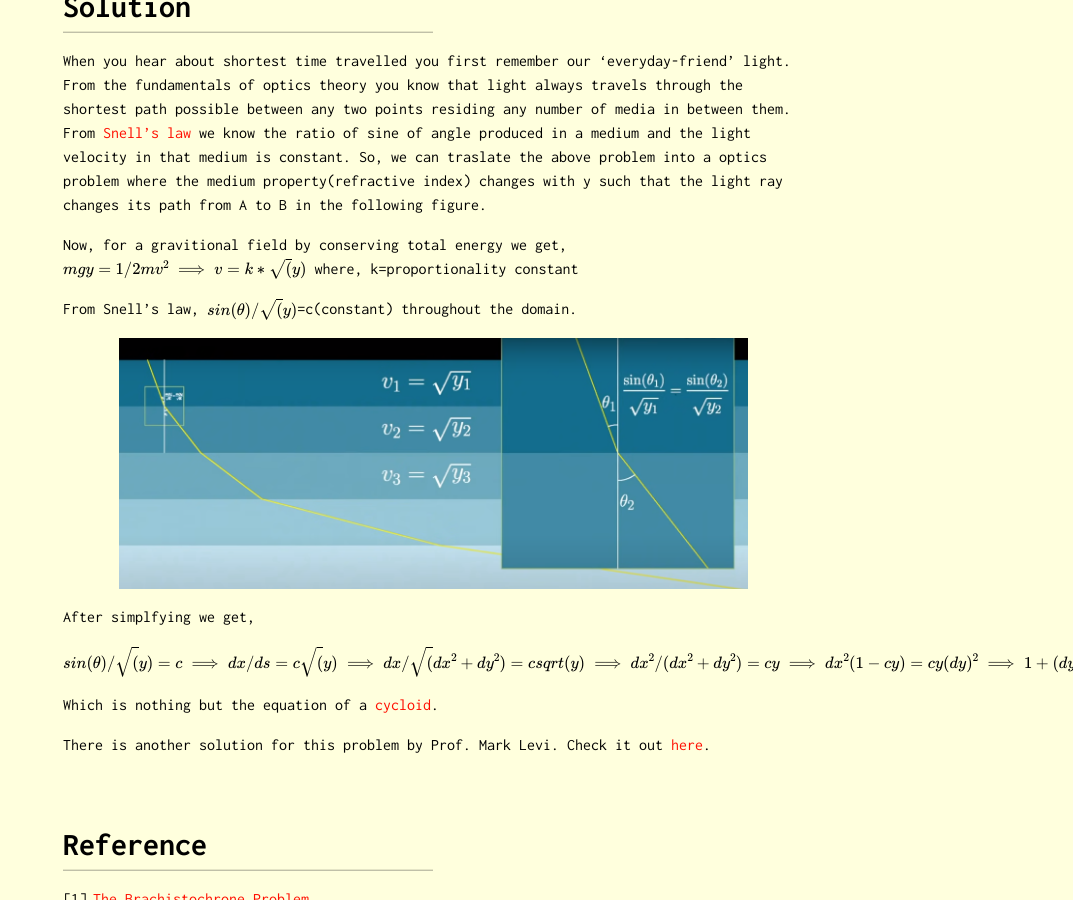
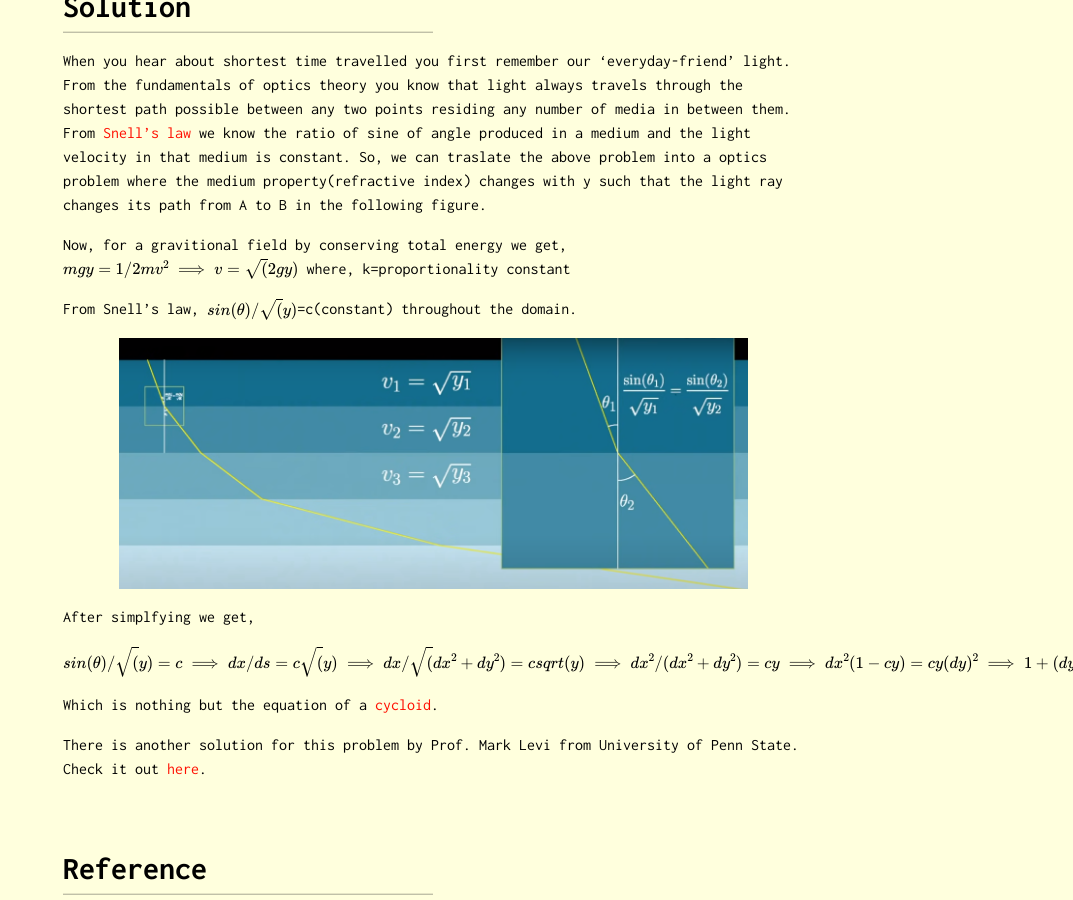
Before and after one commit to Oscuro-Phoenix/math-for-fun, a Jekyll site: the page built from _posts/2022-01-01-Problem-24.md, in a window 1280 px wide and 900 px high, scrolled down 1126 px. Shown: the whole window, without its empty margins (207-1280 px from the left). Built offline with Jekyll 4.4.1, drawn with Linux system fonts in a browser that asks for light colours; formulas are drawn with MathJax 3.

Commit message:
Update 2022-01-01-Problem-24.md

```diff
--- a/_posts/2022-01-01-Problem-24.md
+++ b/_posts/2022-01-01-Problem-24.md
@@ -21,7 +21,7 @@ When you hear about shortest time travelled you first remember our 'everyday-fri
 Now, for a gravitional field by conserving total energy we get,
 $$
 mgy=1/2mv^2
-\implies v=k* \sqrt(y)
+\implies v=\sqrt(2gy)
 $$
 where, k=proportionality constant
 
@@ -44,7 +44,7 @@ $$
 
 Which is nothing but the equation of a [cycloid](https://en.wikipedia.org/wiki/Cycloid).
 
-There is another solution for this problem by Prof. Mark Levi. Check it out [here](https://4ccb06ba-5733-4d01-9652-1f173bc0e51c.filesusr.com/ugd/4d55eb_43090d54f6384c568c2f0f5e116d123f.pdf).
+There is another solution for this problem by Prof. Mark Levi from University of Penn State. Check it out [here](https://4ccb06ba-5733-4d01-9652-1f173bc0e51c.filesusr.com/ugd/4d55eb_43090d54f6384c568c2f0f5e116d123f.pdf).
 
 # Reference
 
```
